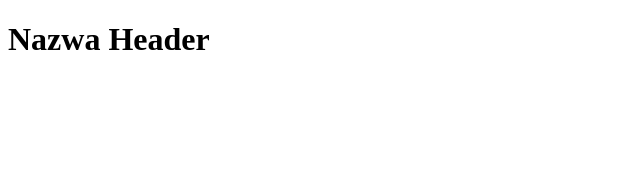
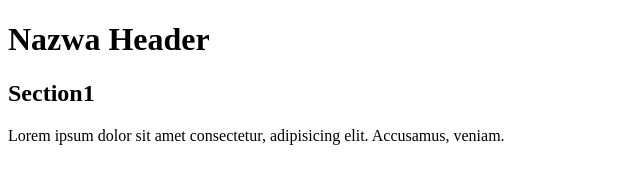
Before and after one commit to jarpal/git-starter, a plain HTML site: page index.html in a window 1280 px wide. Shown: the whole page, without its empty margins (0-640 px from the left). Drawn offline with Linux system fonts and the light colour scheme.

Commit message:
dodao sekcję 1

```diff
--- a/index.html
+++ b/index.html
@@ -8,6 +8,8 @@
 </head>
 <body>
     <h1>Nazwa Header</h1>
+    <h2>Section1</h2>
+<p>Lorem ipsum dolor sit amet consectetur, adipisicing elit. Accusamus, veniam.</p>
 
 </body>
 </html>
```
